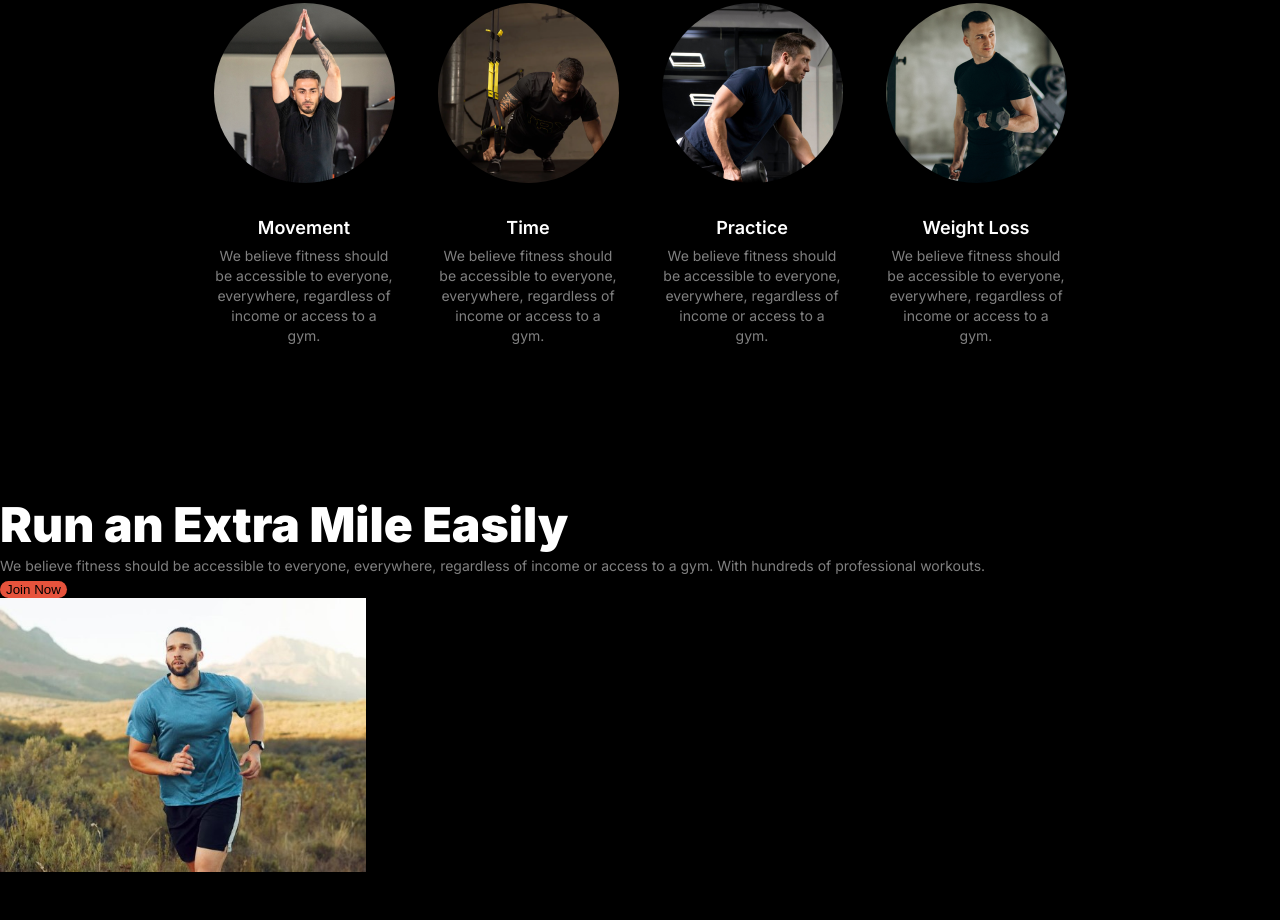
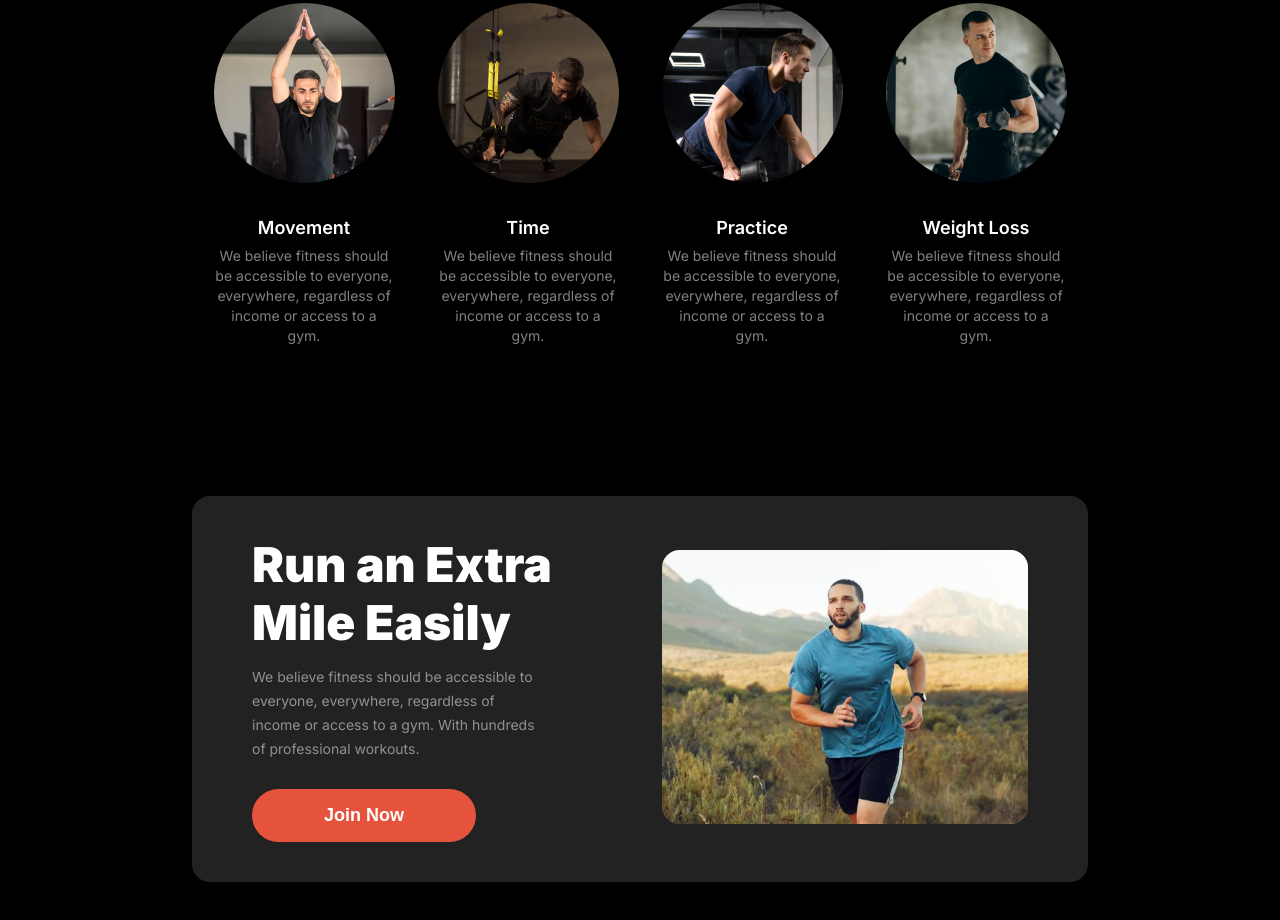
Before and after one commit to Al-Amin08/assignment-02, a plain HTML site: page index.html in a window 1280 px wide. Shown: the part 1015-1935 px from the top of the page. Before the commit the page ends 1891 px from the top, so only its background shows below. Drawn offline with Linux system fonts and the light colour scheme; a web font is replaced by a local one.

Commit message:
run-part

```diff
--- a/index.html
+++ b/index.html
@@ -81,16 +81,18 @@
         <!-- Run an Extra Mile Easily -->
 
 
-        <section>
+        <section class="run-section">
+            <div class="run-container">
                 <div class="run-extra">
-                <h1 class="run-title">Run an Extra Mile Easily</h1>
+                    <h1 class="run-title">Run an Extra <br> Mile Easily</h1>
                     <p class="run-detail">
                         We believe fitness should be accessible to everyone, everywhere, regardless of income or access to a gym. With hundreds of professional workouts.
                     </p>
-                <button class="btn-primary">Join Now</button>
+                    <button class="btn-primary banner-btn">Join Now</button>
                 </div>
                 <div class="run-img">
                    <img src="images/runs.jpg" alt="">
+                </div>
             </div>
         </section>
     </main>
--- a/style.css
+++ b/style.css
@@ -234,11 +234,25 @@ header{
 }
 
 /* Run an Extra Mile Easily */
+.run-section{
+    background-color:  rgb(34, 34, 34);
+    border-radius: 18px;
+    width: 70%;
+    margin: 150px auto;
+}
+.run-container{
+    display: flex;
+
+    align-items: center;
+    padding: 40px 60px;
+}
+
 .run-img img{
     background-image: url(images/run.jpg);
     background-repeat: no-repeat;
     width: 366px;
-height: auto;
+    height: auto;
+    border-radius: 18px;
 
 }
 
@@ -247,10 +261,13 @@ height: auto;
     font-size: 3rem;
     font-weight: 900;
     line-height: 120%;
+    margin-bottom: 14px;
 }
 
 .run-detail{
     font-size: .875rem;
     line-height: 24px;
     color: rgba(255, 255, 255, 0.5);
+    width: 70%;
+    /* margin: 0 auto; */
 }
```
Lines whose indentation alone changed are shown as unchanged.
